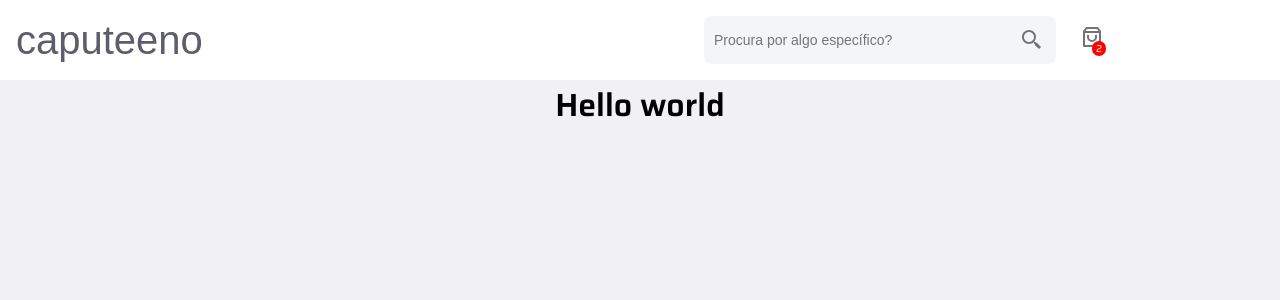
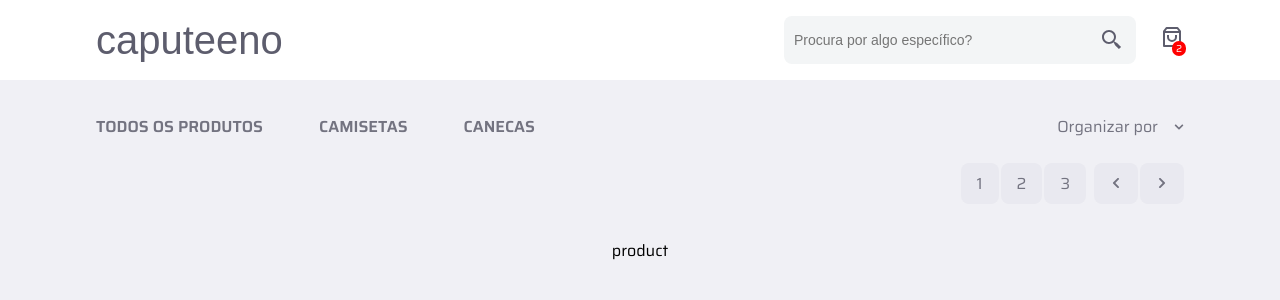
Before and after one commit to Guilhermecheng/caputeeno, a Next.js app: page / in a window 1280 px wide. Shown: the top 300 px of the page. Built offline with nearby package versions, Linux system fonts and the light colour scheme; a web font is replaced by a local one.

Commit message:
home navbar

```diff
--- a/src/app/globals.css
+++ b/src/app/globals.css
@@ -1,9 +1,14 @@
 :root {
   --max-width: 1120px;
+  --color-gray-100: #F5F5FA;
   --color-gray-200: #F3F5F6;
   --color-gray-400: #F0F0F5;
-  --color-gray-600: #5D5D6D;
-  --color-gray-700: #737380;
+  --color-gray-500: #E9E9F0;
+  --color-gray-600: #737380;
+  --color-gray-700: #5D5D6D;
+  --color-gray-800: #41414D;
+
+  --color-orange-300: #FFA585;
 }
 
 * {
--- a/src/app/page.tsx
+++ b/src/app/page.tsx
@@ -1,6 +1,8 @@
 'use client';
 
 import { Header } from "@/components/Header";
+import { HomeMenu } from "@/components/HomeMenu";
+import { ProductCatalogue } from "@/components/ProductCatalogue";
 import { styled } from "styled-components";
 
 const Main = styled.main`
@@ -14,7 +16,10 @@ export default function Home() {
   return (
     <Main>
       <Header />
-      <h1>Hello world</h1>
+
+      <HomeMenu />
+
+      <ProductCatalogue />
     </Main>
   )
 }
--- a/src/components/Header.tsx
+++ b/src/components/Header.tsx
@@ -14,6 +14,8 @@ const sairaStencil = Saira_Stencil_One({
 const HeaderBody = styled.header`
     width: 100%;
     background-color: white;
+    display: flex;
+    justify-content: center;
 `;
 
 const HeaderContent = styled.div`
@@ -29,7 +31,7 @@ const HeaderContent = styled.div`
 const PageTitle = styled(Link)`
     font-family: ${sairaStencil.style.fontFamily};
     font-size: 40px;
-    color: var(--color-gray-600);
+    color: var(--color-gray-700);
     cursor: pointer;
     text-decoration: none;
 `;
@@ -84,10 +86,9 @@ export function Header() {
                     </div>
 
                     <div style={{ position: 'relative' }}>
-                        <RiShoppingBag3Line size={24} style={{ marginLeft: 24 }} />
+                        <RiShoppingBag3Line size={24} style={{ marginLeft: 24, cursor: 'pointer' }} />
                         <CartCounter>2</CartCounter>
                     </div>
-
                 </SearchAndCart>
             </HeaderContent>
         </HeaderBody>
--- /dev/null
+++ b/src/components/HomeMenu.tsx
@@ -0,0 +1,97 @@
+'use client';
+
+import { FaChevronLeft, FaChevronRight, FaChevronDown } from 'react-icons/fa'
+import { styled } from 'styled-components';
+
+const NavContainer = styled.nav`
+    width: 100%;
+    padding: 0 16px;
+    max-width: var(--max-width);
+    margin: 34px 0;
+
+`;
+
+const NavRow = styled.div`
+    width: 100%;
+    display: flex;
+    justify-content: space-between;
+
+    div {
+        display: flex;
+        align-items: center;
+        color: var(--color-gray-600);
+        gap: 16px;
+    }
+
+`;
+
+const NavItems = styled.div`
+    span {
+        text-transform: uppercase;
+        font-size: 16px;
+        color: var(--color-gray-600);
+        font-weight: 600;
+        margin-right: 40px;
+        cursor: pointer;
+
+        &:hover {
+            color: var(--color-gray-800);
+        }
+    }
+`;
+
+
+const PageList = styled.ul`
+    width: 100%;
+    justify-content: flex-end;
+    align-items: center;
+    display: inline-flex;
+    margin-top: 24px;
+    gap: 2px;
+
+    li {
+        list-style: none;
+        background-color: var(--color-gray-500);
+
+        color: var(--color-gray-600);
+        font-size: 16px;
+        padding: 8px 16px;
+        border-radius: 8px;
+
+        &:hover {
+            background-color: var(--color-gray-100);
+            color: var(--color-orange-300);
+            border: 1px solid var(--color-orange-300);
+        }
+    }
+
+`
+
+
+export function HomeMenu() {
+    return (
+        <NavContainer>
+            <NavRow>
+                <NavItems>
+                    <span>Todos os produtos</span>
+                    <span>Camisetas</span>
+                    <span>Canecas</span>
+                </NavItems>
+
+                <div>
+                    Organizar por
+                    <FaChevronDown size={10} />
+                </div>
+            </NavRow>
+
+            <PageList>
+                <li>1</li>
+                <li>2</li>
+                <li>3</li>
+
+                <li style={{ marginLeft: 6 }}><FaChevronLeft size={12} /></li>
+                <li><FaChevronRight size={12} /></li>
+            </PageList>
+        </NavContainer>
+    )
+}
--- /dev/null
+++ b/src/components/ProductCatalogue.tsx
@@ -0,0 +1,7 @@
+'use client';
+
+export function ProductCatalogue() {
+    return (
+        <>product</>
+    )
+}
```
